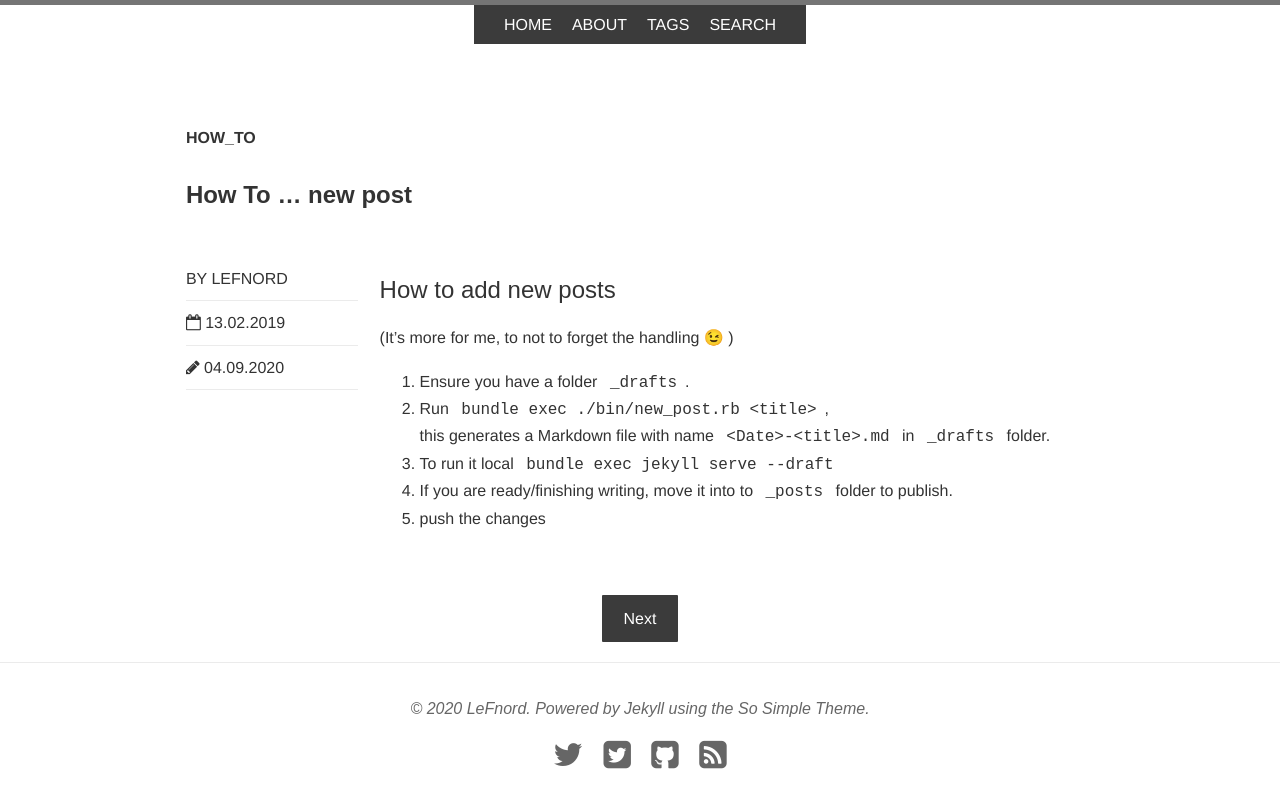
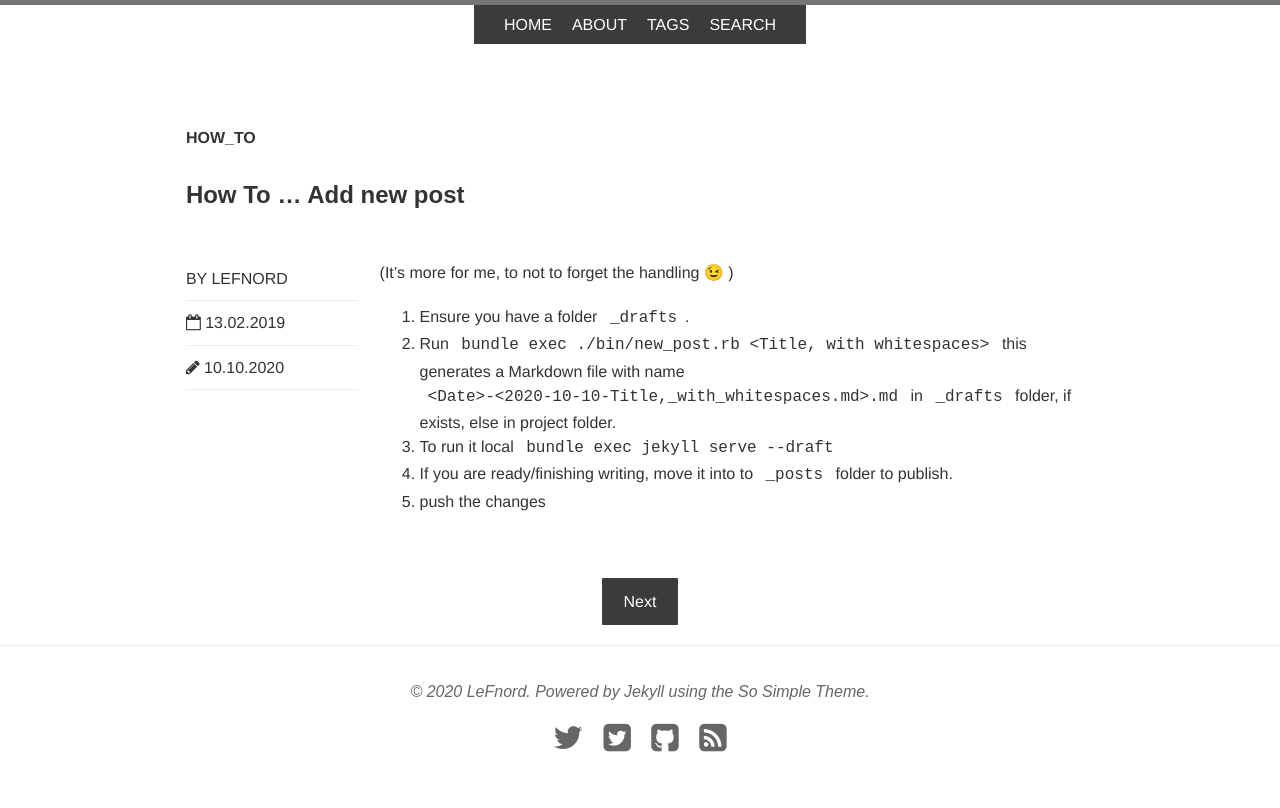
Before and after one commit to LeFnord/lefnord.github.io, a Jekyll site: the page built from _posts/2019-02-13-usage.md, in a window 1280 px wide. Shown: the top 808 px of the page. Built offline with Jekyll 4.4.1, drawn with Linux system fonts in a browser that asks for light colours; nearby versions of some CDN libraries.

Commit message:
Updates:
- usage page
- about page
- adapts configuration -> fixed no feed

```diff
--- a/_config.yml
+++ b/_config.yml
@@ -17,7 +17,7 @@ mathjax: true
 sass:
   sass_dir: _sass
   style: compressed
-gems:
+plugins:
   - jekyll-sitemap
   - jekyll-gist
   - jekyll-feed
--- a/_posts/2019-02-13-usage.md
+++ b/_posts/2019-02-13-usage.md
@@ -1,21 +1,22 @@
 ---
 layout: post
-title: How To … new post
+title: How To … Add new post
 excerpt: ''
 date: 2019-02-13 22:44 +0100
-modified: 2020-09-04 00:17 +0200
+modified: 2020-10-10 23:17 +0200
 tags: [how_to]
 comments: false
 share: false
 author: LeFnord
 ---
 
-# How to add new posts
 (It's more for me, to not to forget the handling 😉 )
 
 1. Ensure you have a folder `_drafts`.
-2. Run `bundle exec ./bin/new_post.rb <title>`,
-   this generates a Markdown file with name `<Date>-<title>.md` in `_drafts` folder.
+2. Run `bundle exec ./bin/new_post.rb <Title, with whitespaces>`
+   this generates a Markdown file with name
+   `<Date>-<2020-10-10-Title,_with_whitespaces.md>.md` in `_drafts` folder,
+   if exists, else in project folder.
 3. To run it local `bundle exec jekyll serve --draft`
 4. If you are ready/finishing writing, move it into to `_posts` folder to publish.
 5. push the changes
--- a/bin/new_post.rb
+++ b/bin/new_post.rb
@@ -27,7 +27,6 @@ name = "#{date}-#{ARGV.join('_')}.md"
 
 content = template.sub('{{{title}}}', title).gsub('{{{datetime}}}', datetime)
 
-
 file_name = if Dir.entries(Dir.getwd).include?('_drafts')
   File.join(Dir.getwd, '_drafts', name)
 else
```
Also changed, not shown: _includes/footer.html (+27 -6 lines), about/index.md (+10 -2 lines).
